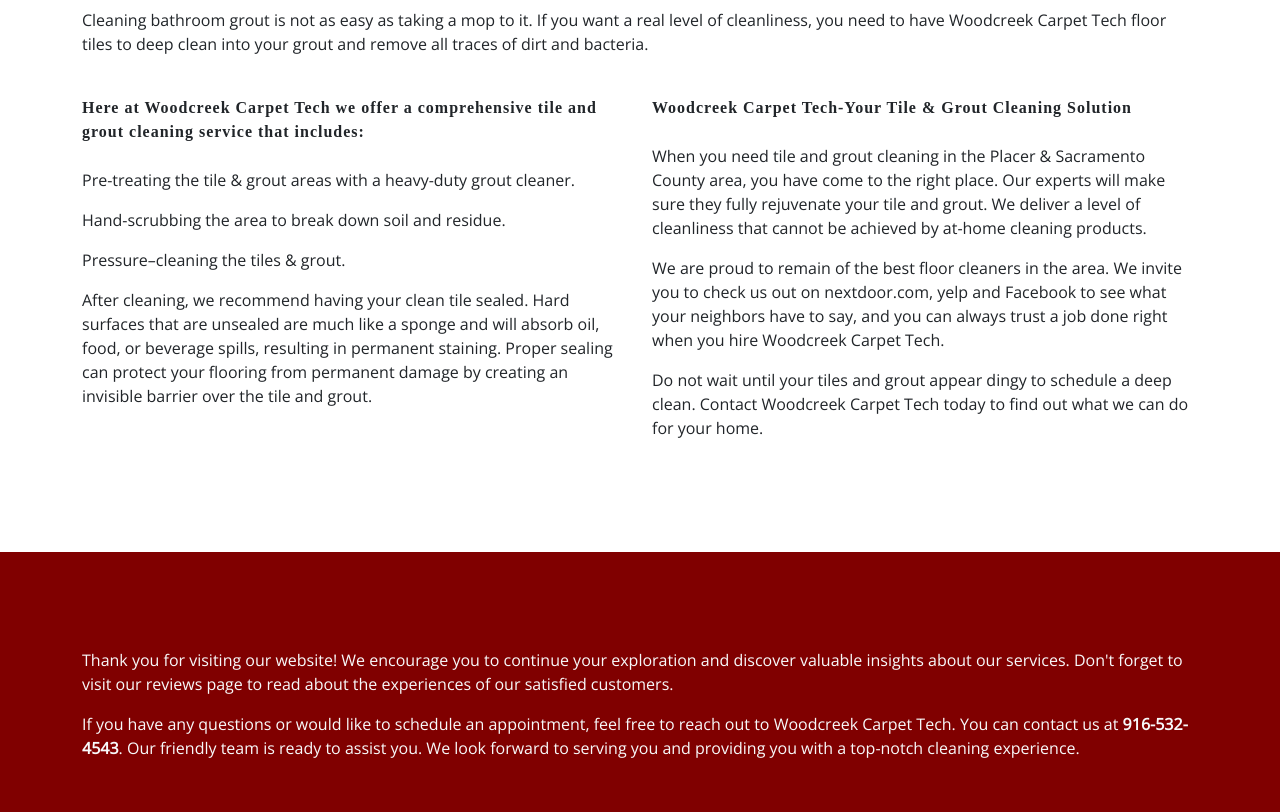
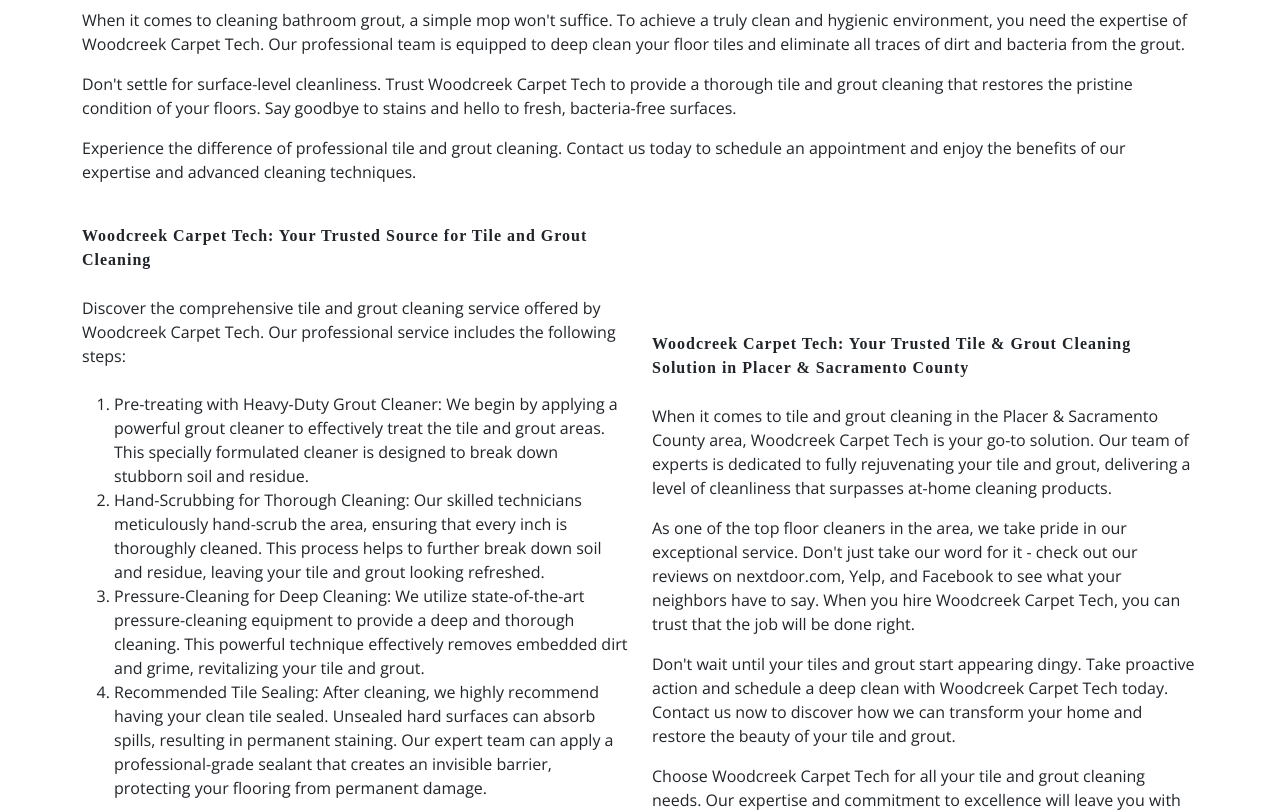
Before and after one commit to btgoette/woodcreek, a Next.js app: page /tile-cleaning in a window 1280 px wide. Shown: the part 760-1572 px from the top of the page. Built offline with nearby package versions, Linux system fonts and the light colour scheme; a web font is replaced by a local one.

Commit message:
add tile cleaning text

```diff
--- a/pages/tile-cleaning/index.jsx
+++ b/pages/tile-cleaning/index.jsx
@@ -13,44 +13,66 @@
   return (
     <div>
       <Hero {...hero} />
-      <section className="py-5">
-        <Container>
-          <Row className="my-5">
+      <section>
+        <Container className="py-5">
+          <Row className="my-5 align-items-center">
             <Col xs={12}>
-              <h2>Professional Tile Cleaning Services: Revive and Restore Your Tiles</h2>
+              <h2>Professional Tile and Grout Cleaning Services for Pristine Floors</h2>
             </Col>
             <Col xs={12}>
               <p>
-                Tile and stone in areas such as the like kitchens, foyers, and family rooms are definitely heavily trafficked space where dirt and grime accumulate over time and requires maintenance, just like your carpets. If left untreated, grout stains and buildup will create an area for bacteria to develop and create unsightly discoloration.
-              </p><p>
-                Cleaning bathroom grout is not as easy as taking a mop to it. If you want a real level of cleanliness, you need to have Woodcreek Carpet Tech floor tiles to deep clean into your grout and remove all traces of dirt and bacteria.
+                Tile and stone surfaces in high-traffic areas like kitchens, foyers, and family rooms require regular maintenance to combat the accumulation of dirt and grime. Neglected grout can become stained and filled with buildup, providing a breeding ground for bacteria and resulting in unsightly discoloration.
+              </p>
+              <p>
+                When it comes to cleaning bathroom grout, a simple mop won&apos;t suffice. To achieve a truly clean and hygienic environment, you need the expertise of Woodcreek Carpet Tech. Our professional team is equipped to deep clean your floor tiles and eliminate all traces of dirt and bacteria from the grout.
+              </p>
+              <p>
+                Don&apos;t settle for surface-level cleanliness. Trust Woodcreek Carpet Tech to provide a thorough tile and grout cleaning that restores the pristine condition of your floors. Say goodbye to stains and hello to fresh, bacteria-free surfaces.
+              </p>
+              <p>
+                Experience the difference of professional tile and grout cleaning. Contact us today to schedule an appointment and enjoy the benefits of our expertise and advanced cleaning techniques.
               </p>
             </Col>
             <Col>
               <h3>
-                Here at Woodcreek Carpet Tech we offer a comprehensive tile and grout cleaning service that includes:
-              </h3><p>
-                Pre-treating the tile & grout areas with a heavy-duty grout cleaner.
-              </p><p>
-                Hand-scrubbing the area to break down soil and residue.
-              </p><p>
-                Pressure–cleaning the tiles & grout.
+                Woodcreek Carpet Tech: Your Trusted Source for Tile and Grout Cleaning
+              </h3>
+              <p>
+                Discover the comprehensive tile and grout cleaning service offered by Woodcreek Carpet Tech. Our professional service includes the following steps:
               </p>
+              <ol>
+                <li>
+                  Pre-treating with Heavy-Duty Grout Cleaner: We begin by applying a powerful grout cleaner to effectively treat the tile and grout areas. This specially formulated cleaner is designed to break down stubborn soil and residue.
+                </li>
+                <li>
+                  Hand-Scrubbing for Thorough Cleaning: Our skilled technicians meticulously hand-scrub the area, ensuring that every inch is thoroughly cleaned. This process helps to further break down soil and residue, leaving your tile and grout looking refreshed.
+                </li>
+                <li>
+                  Pressure-Cleaning for Deep Cleaning: We utilize state-of-the-art pressure-cleaning equipment to provide a deep and thorough cleaning. This powerful technique effectively removes embedded dirt and grime, revitalizing your tile and grout.
+                </li>
+                <li>
+                  Recommended Tile Sealing: After cleaning, we highly recommend having your clean tile sealed. Unsealed hard surfaces can absorb spills, resulting in permanent staining. Our expert team can apply a professional-grade sealant that creates an invisible barrier, protecting your flooring from permanent damage.
+                </li>
+              </ol>
               <p>
-                After cleaning, we recommend having your clean tile sealed. Hard surfaces that are unsealed are much like a sponge and will absorb oil, food, or beverage spills, resulting in permanent staining. Proper sealing can protect your flooring from permanent damage by creating an invisible barrier over the tile and grout.
+                Trust Woodcreek Carpet Tech for all your tile and grout cleaning needs. Our comprehensive approach ensures outstanding results and long-lasting protection. Contact us today to schedule an appointment and experience the transformative power of our professional tile and grout cleaning service.
               </p>
             </Col>
             <Col>
               <h3>
-                Woodcreek Carpet Tech-Your Tile & Grout Cleaning Solution
+                Woodcreek Carpet Tech: Your Trusted Tile & Grout Cleaning Solution in Placer & Sacramento County
               </h3>
               <p>
-                When you need tile and grout cleaning in the Placer & Sacramento County area, you have come to the right place.
-                Our experts will make sure they fully rejuvenate your tile and grout. We deliver a level of cleanliness that cannot be achieved by at-home cleaning products.
-              </p><p>
-                We are proud to remain of the best floor cleaners in the area. We invite you to check us out on nextdoor.com, yelp and Facebook to see what your neighbors have to say, and you can always trust a job done right when you hire Woodcreek Carpet Tech.
-              </p><p>
-                Do not wait until your tiles and grout appear dingy to schedule a deep clean. Contact Woodcreek Carpet Tech today to find out what we can do for your home.
+                When it comes to tile and grout cleaning in the Placer & Sacramento County area, Woodcreek Carpet Tech is your go-to solution. Our team of experts is dedicated to fully rejuvenating your tile and grout, delivering a level of cleanliness that surpasses at-home cleaning products.
+              </p>
+              <p>
+                As one of the top floor cleaners in the area, we take pride in our exceptional service. Don&apos;t just take our word for it - check out our reviews on nextdoor.com, Yelp, and Facebook to see what your neighbors have to say. When you hire Woodcreek Carpet Tech, you can trust that the job will be done right.
+              </p>
+              <p>
+                Don&apos;t wait until your tiles and grout start appearing dingy. Take proactive action and schedule a deep clean with Woodcreek Carpet Tech today. Contact us now to discover how we can transform your home and restore the beauty of your tile and grout.
+              </p>
+              <p>
+                Choose Woodcreek Carpet Tech for all your tile and grout cleaning needs. Our expertise and commitment to excellence will leave you with spotless, rejuvenated surfaces. Don&apos;t delay - reach out to us today!
               </p>
             </Col>
           </Row>
```
